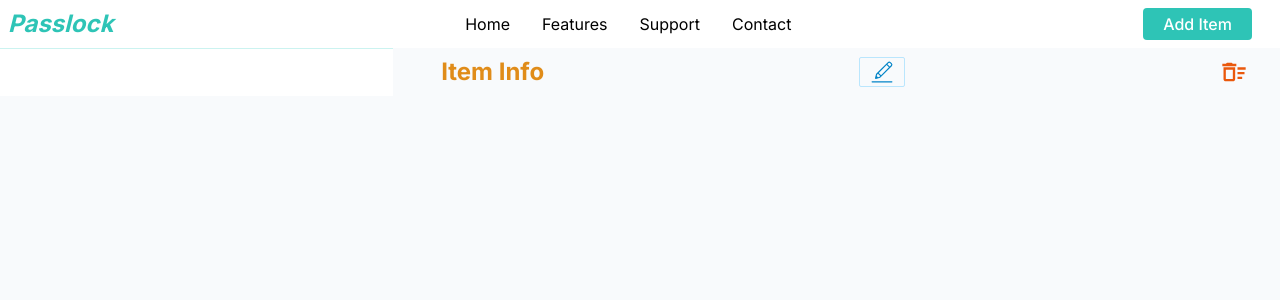
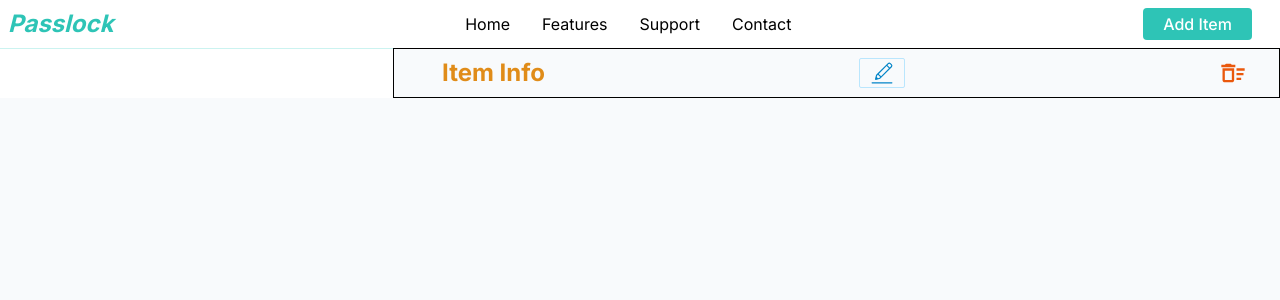
Before and after one commit to Tonnykimanthi/passlock, a Next.js app: page /demo in a window 1280 px wide. Shown: the top 300 px of the page. Built offline with nearby package versions, Linux system fonts and the light colour scheme.

Commit message:
Edit ItemInfo.tsx

```diff
--- a/components/layout/ItemInfo.tsx
+++ b/components/layout/ItemInfo.tsx
@@ -31,7 +31,7 @@ const ItemInfo = () => {
   };
 
   return (
-    <section className="flex basis-3/4 flex-col px-2 sm:px-5 md:px-8">
+    <section className="flex basis-3/4 flex-col border border-black sm:px-5 md:px-8">
       <div className="my-2 flex items-center justify-between">
         <h5 className="pl-4 text-2xl font-bold text-accentDark">Item Info</h5>
         <button
```
